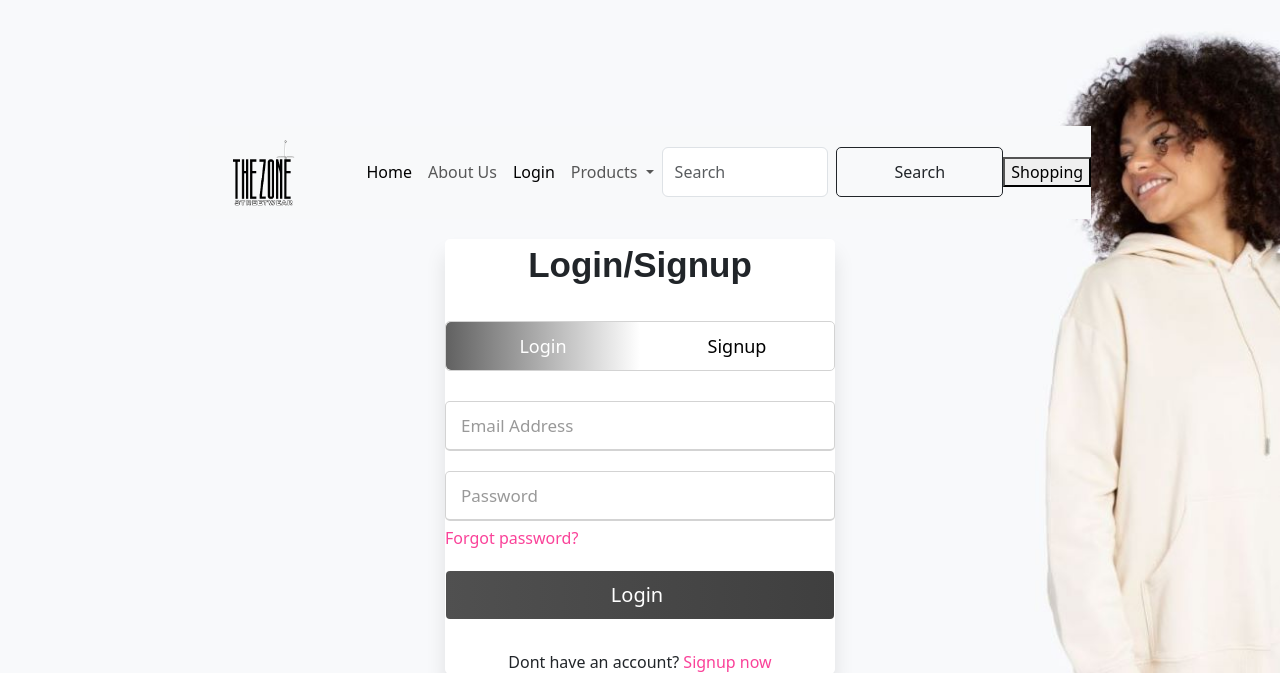
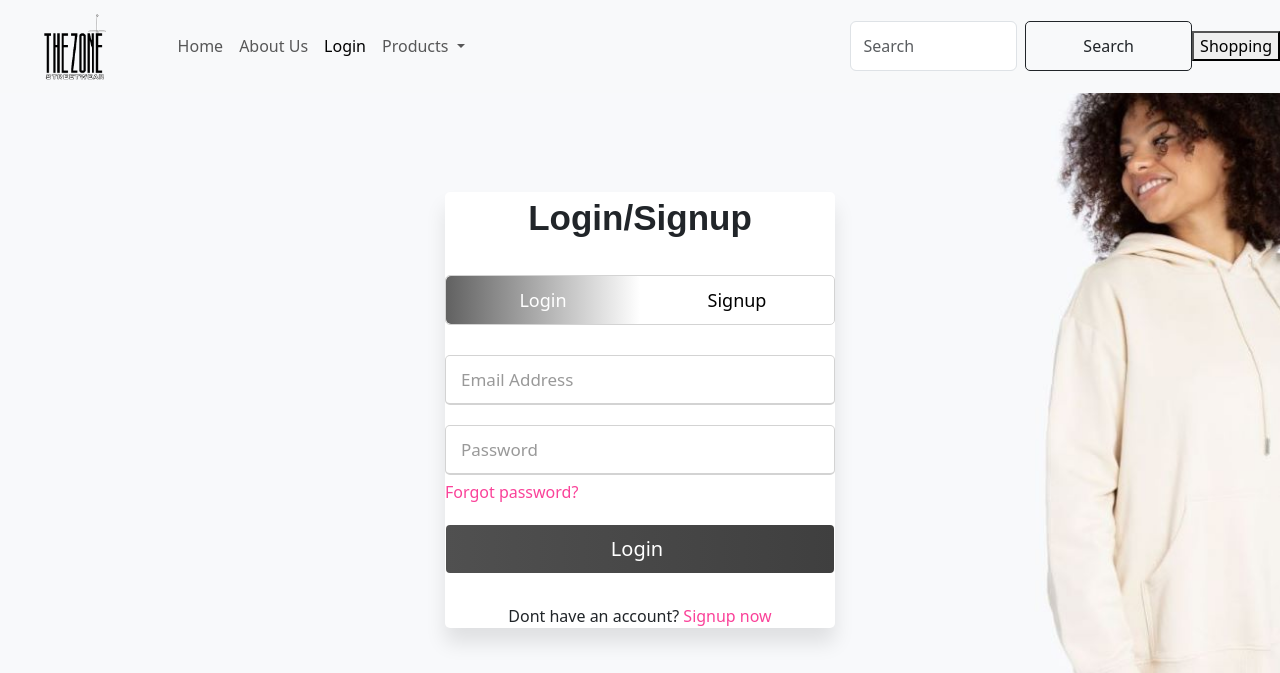
Before and after one commit to Developer-Nadeem/TheZone-Ecommerce-Store, a PHP site: page /login.php in a window 1280 px wide. Shown: the top 673 px of the page. Run offline with PHP 8.4, Linux system fonts and the light colour scheme.

Commit message:
Applied header-container style to fix nav bar

```diff
--- a/login.php
+++ b/login.php
@@ -94,7 +94,7 @@ if ($_SERVER['REQUEST_METHOD'] === 'POST') {
 
 <body>
 <!--Navbar Start-->
-    <header>
+    <header class="header-container">
         <nav class="navbar navbar-expand-lg bg-body-tertiary">
             <div class="container-fluid">
                 <a class="navbar-brand" href="#"><img class="img-fluid logo" src="../TheZone/images/logo-tp.png"
@@ -106,12 +106,12 @@ if ($_SERVER['REQUEST_METHOD'] === 'POST') {
                 <div class="collapse navbar-collapse" id="navbarSupportedContent">
                     <ul class="navbar-nav me-auto mb-2 mb-lg-0">
                         <li class="nav-item">
-                            <a class="nav-link active" aria-current="page" href="index.php">Home</a>
+                            <a class="nav-link" aria-current="page" href="index.php">Home</a>
                         </li>
                         <li class="nav-item">
                             <a class="nav-link" href="aboutus.php">About Us</a>
                         </li>
-                        <li class="nav-item">
+                        <li class="nav-item active">
                             <a class="nav-link active" href="login.php">Login</a>
                         </li>
                         <li class="nav-item dropdown">
```
Lines whose indentation alone changed are shown as unchanged.
